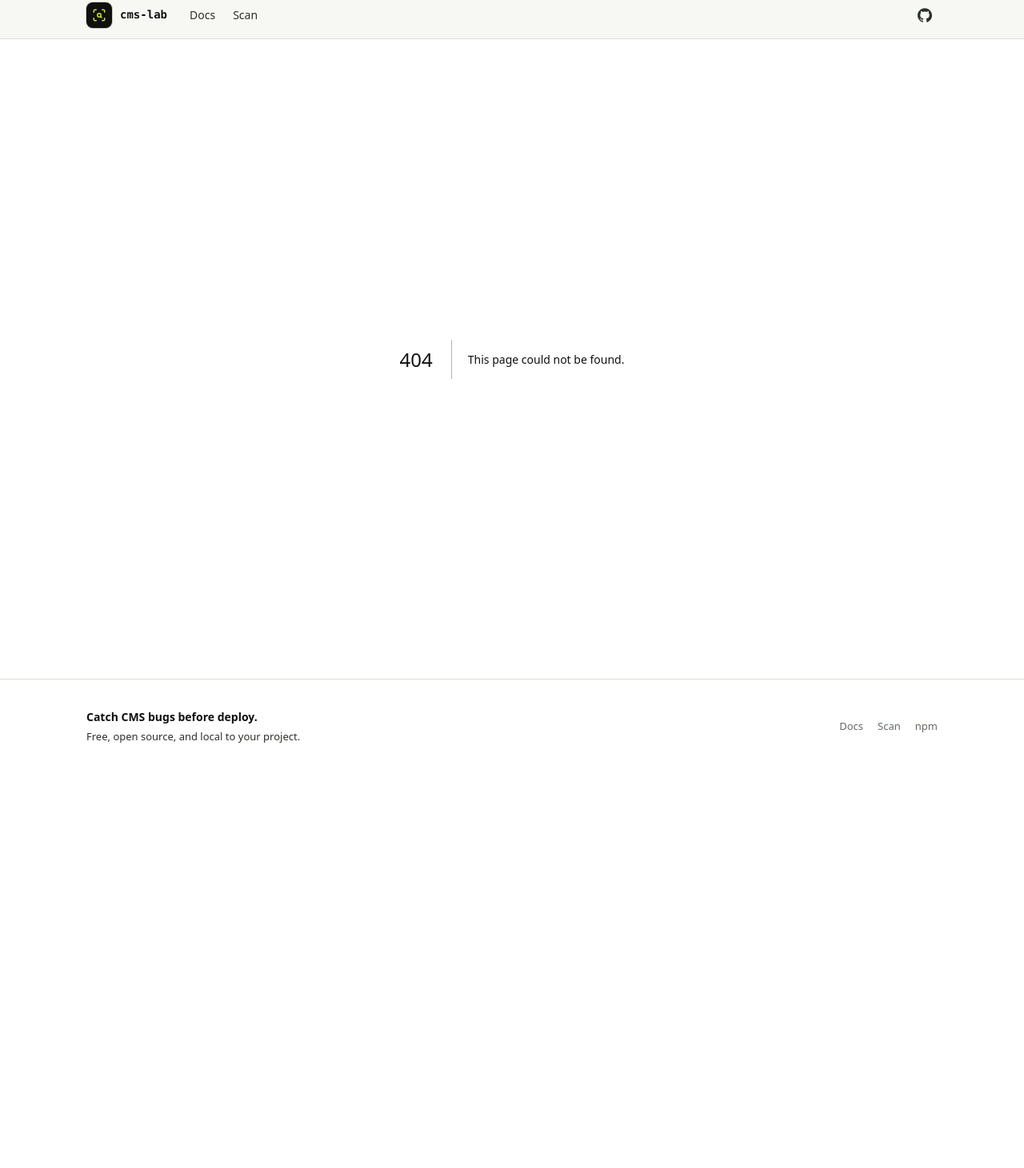
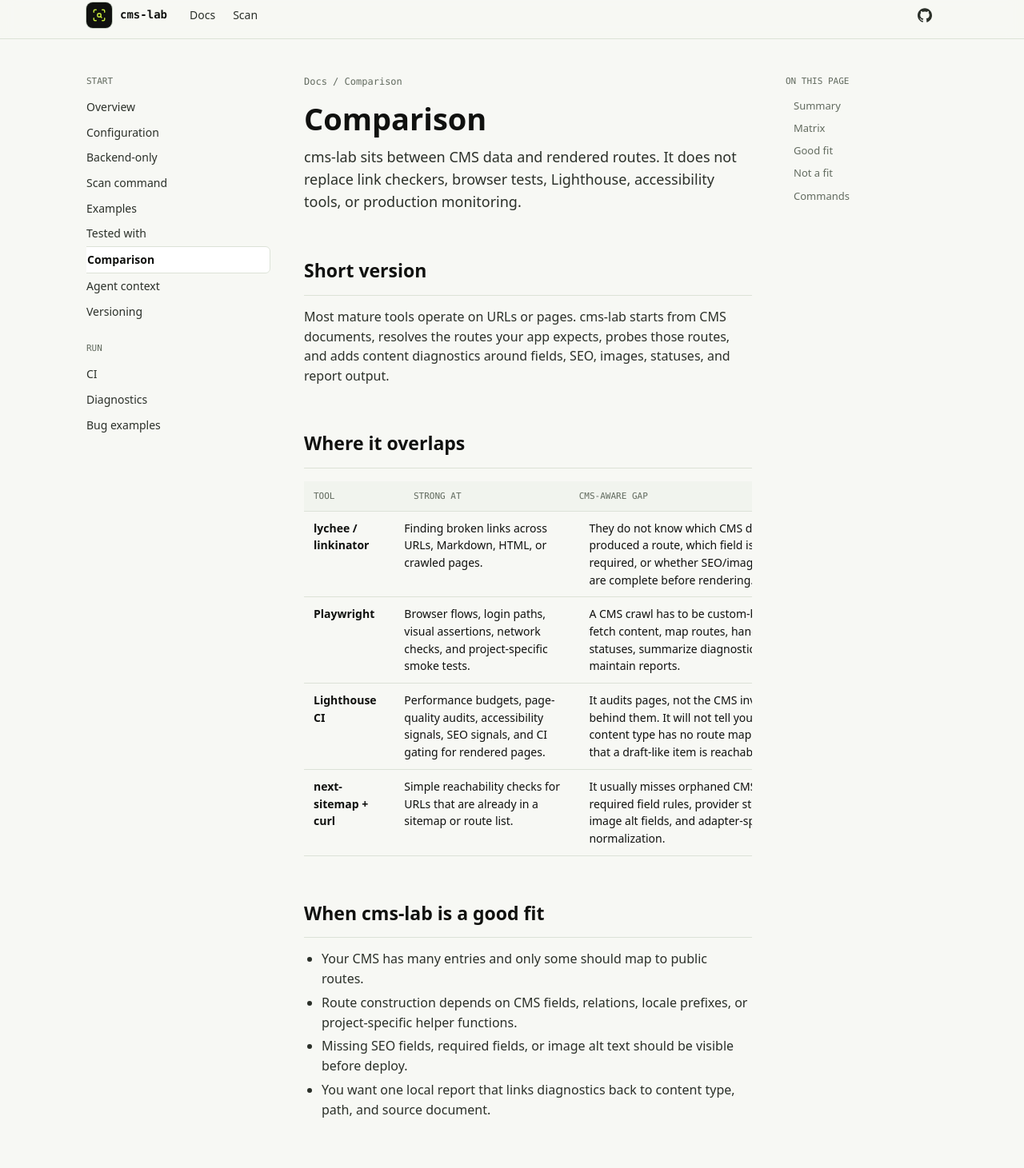
Before and after one commit to i-afaqrashid/cms-lab., a Next.js app in the folder apps/site/: page /docs/comparison in a window 1280 px wide. Before the commit this address had no page. Shown: the part 10-1471 px from the top of the page at 80% size. Before the commit the page ends 997 px from the top, so only its background shows below. Built offline with nearby package versions, Linux system fonts and the light colour scheme.

Commit message:
Add tool comparison docs

```diff
--- a/apps/site/app/components.tsx
+++ b/apps/site/app/components.tsx
@@ -16,6 +16,7 @@
       { href: "/docs/scan", label: "Scan command" },
       { href: "/docs/examples", label: "Examples" },
       { href: "/docs/tested-with", label: "Tested with" },
+      { href: "/docs/comparison", label: "Comparison" },
       { href: "/docs/agent-context", label: "Agent context" },
       { href: "/docs/versioning", label: "Versioning" },
     ],
--- /dev/null
+++ b/apps/site/app/docs/comparison/page.tsx
@@ -0,0 +1,155 @@
+import type { Metadata } from "next";
+import Link from "next/link";
+
+import { CodeBlock, DocsShell } from "../../components";
+
+export const metadata: Metadata = {
+  title: "Comparison",
+  description:
+    "How cms-lab fits with link checkers, Playwright, Lighthouse CI, and custom route crawls.",
+};
+
+const rows = [
+  {
+    tool: "lychee / linkinator",
+    goodAt:
+      "Finding broken links across URLs, Markdown, HTML, or crawled pages.",
+    gap: "They do not know which CMS document produced a route, which field is required, or whether SEO/image fields are complete before rendering.",
+    useTogether:
+      "Use them for broad link coverage; use cms-lab for CMS document-to-route checks and content diagnostics.",
+  },
+  {
+    tool: "Playwright",
+    goodAt:
+      "Browser flows, login paths, visual assertions, network checks, and project-specific smoke tests.",
+    gap: "A CMS crawl has to be custom-built: fetch content, map routes, handle statuses, summarize diagnostics, and maintain reports.",
+    useTogether:
+      "Use Playwright for critical user journeys; use cms-lab for repeatable CMS content sweeps.",
+  },
+  {
+    tool: "Lighthouse CI",
+    goodAt:
+      "Performance budgets, page-quality audits, accessibility signals, SEO signals, and CI gating for rendered pages.",
+    gap: "It audits pages, not the CMS inventory behind them. It will not tell you that a content type has no route mapping or that a draft-like item is reachable.",
+    useTogether:
+      "Use Lighthouse CI for page quality; use cms-lab to choose and explain the CMS-driven pages that need checking.",
+  },
+  {
+    tool: "next-sitemap + curl",
+    goodAt:
+      "Simple reachability checks for URLs that are already in a sitemap or route list.",
+    gap: "It usually misses orphaned CMS entries, required field rules, provider statuses, image alt fields, and adapter-specific normalization.",
+    useTogether:
+      "Use curl loops for quick uptime checks; use cms-lab when the source of truth is CMS content.",
+  },
+];
+
+export default function ComparisonPage() {
+  return (
+    <DocsShell
+      active="/docs/comparison"
+      toc={[
+        { href: "#summary", label: "Summary" },
+        { href: "#matrix", label: "Matrix" },
+        { href: "#fit", label: "Good fit" },
+        { href: "#not-fit", label: "Not a fit" },
+        { href: "#commands", label: "Commands" },
+      ]}
+    >
+      <div className="breadcrumb">Docs / Comparison</div>
+      <h1>Comparison</h1>
+      <p className="lede">
+        cms-lab sits between CMS data and rendered routes. It does not replace
+        link checkers, browser tests, Lighthouse, accessibility tools, or
+        production monitoring.
+      </p>
+
+      <h2 id="summary">Short version</h2>
+      <p>
+        Most mature tools operate on URLs or pages. cms-lab starts from CMS
+        documents, resolves the routes your app expects, probes those routes,
+        and adds content diagnostics around fields, SEO, images, statuses, and
+        report output.
+      </p>
+
+      <h2 id="matrix">Where it overlaps</h2>
+      <table className="table">
+        <thead>
+          <tr>
+            <th>Tool</th>
+            <th>Strong at</th>
+            <th>CMS-aware gap</th>
+            <th>Use together</th>
+          </tr>
+        </thead>
+        <tbody>
+          {rows.map((row) => (
+            <tr key={row.tool}>
+              <td>
+                <strong>{row.tool}</strong>
+              </td>
+              <td>{row.goodAt}</td>
+              <td>{row.gap}</td>
+              <td>{row.useTogether}</td>
+            </tr>
+          ))}
+        </tbody>
+      </table>
+
+      <h2 id="fit">When cms-lab is a good fit</h2>
+      <ul>
+        <li>
+          Your CMS has many entries and only some should map to public routes.
+        </li>
+        <li>
+          Route construction depends on CMS fields, relations, locale prefixes,
+          or project-specific helper functions.
+        </li>
+        <li>
+          Missing SEO fields, required fields, or image alt text should be
+          visible before deploy.
+        </li>
+        <li>
+          You want one local report that links diagnostics back to content type,
+          path, and source document.
+        </li>
+      </ul>
+
+      <h2 id="not-fit">When another tool is better</h2>
+      <ul>
+        <li>
+          Use Playwright when the problem is user interaction, auth, checkout,
+          browser state, or visual behavior.
+        </li>
+        <li>
+          Use Lighthouse CI when the problem is performance, accessibility audit
+          scoring, or rendered-page quality budgets.
+        </li>
+        <li>
+          Use a link checker when the problem is broad link coverage across a
+          site or documentation corpus.
+        </li>
+        <li>
+          Use CMS-native validation when editors should be blocked before saving
+          a bad entry.
+        </li>
+      </ul>
+
+      <h2 id="commands">Common setup</h2>
+      <p>
+        In mature projects, these tools usually complement each other instead of
+        replacing each other.
+      </p>
+      <CodeBlock>{`npx @cms-lab/cli scan --ci --report
+npx playwright test
+npx lhci autorun`}</CodeBlock>
+
+      <p>
+        Next steps: <Link href="/docs/scan">scan command</Link>,{" "}
+        <Link href="/docs/ci">CI setup</Link>,{" "}
+        <Link href="/docs/diagnostics">diagnostic codes</Link>, and{" "}
+        <Link href="/docs/bug-examples">bug examples</Link>.
+      </p>
+    </DocsShell>
+  );
+}
```
Also changed, not shown: apps/site/app/docs/page.tsx (+14 -0 lines), 1 other file (tests, documents, lock files or other folders).
